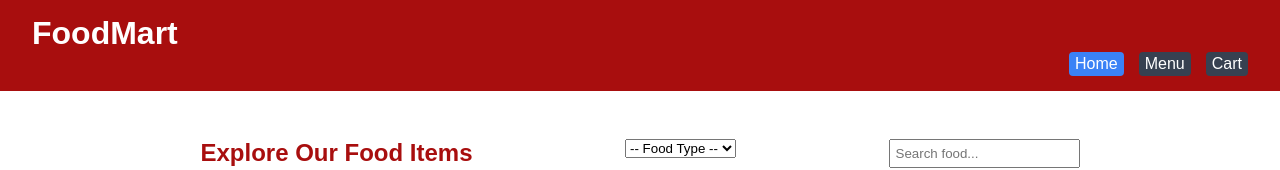
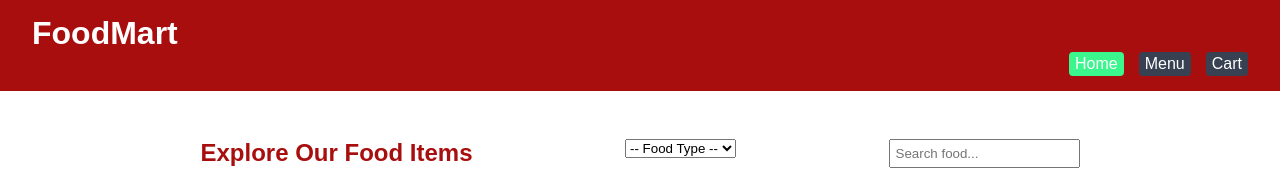
Before and after one commit to techno-dev18/FoodMart, a website with bundled scripts: page index.html in a window 1280 px wide. Shown: the top 170 px of the page. Built offline with nearby package versions, Linux system fonts and the light colour scheme; files whose address does not match are found by name.

Commit message:
color change

```diff
--- a/styles.css
+++ b/styles.css
@@ -41,7 +41,7 @@
 
 
 .nav-pill.active {
-  background-color: #3b82f6;
+  background-color: #3bf68c;
 }
 
 
```
